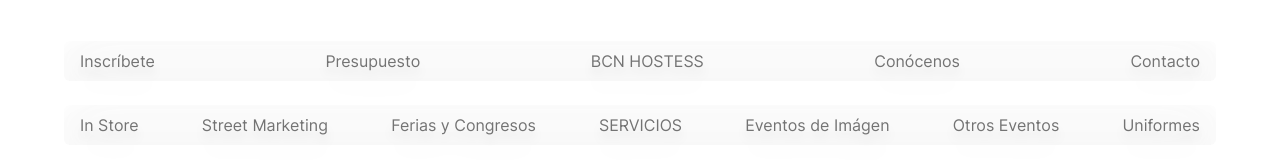
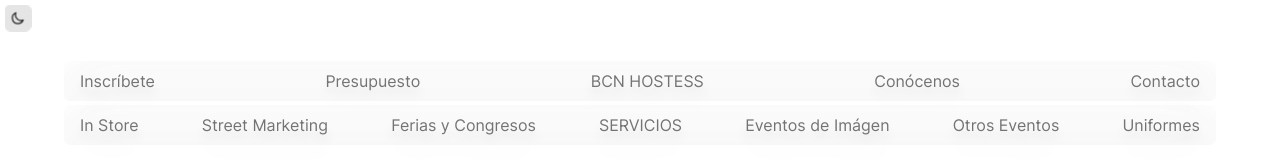
Before and after one commit to sushi-js/SushiJS-Boliperplate, a Next.js app: page / in a window 1280 px wide. Shown: the top 160 px of the page. Built offline with nearby package versions, Linux system fonts and the light colour scheme; a web font is replaced by a local one.

Commit message:
1.5.0 Dark Mode!

```diff
--- /dev/null
+++ b/bento/Izakaya/Izakaya.tsx
@@ -0,0 +1,62 @@
+import { useEffect, useState } from 'react'
+
+import { motion } from 'framer-motion'
+import { useTheme } from 'next-themes'
+import { useRouter } from 'next/dist/client/router'
+import Link from 'next/link'
+
+
+// eslint-disable-next-line @typescript-eslint/no-explicit-any
+export default function Container(props: any) {
+  const [mounted, setMounted] = useState<boolean>(false)
+  const { resolvedTheme, setTheme } = useTheme()
+
+  const { children, ...customMeta } = props
+  const router = useRouter()
+
+  useEffect(() => {
+    setMounted(true)
+  }, [])
+
+  return (
+    <>
+        <div className='flex flex-row items-center space-x-4'>
+          <motion.button
+            animate={{ scale: 0.75 }}
+            aria-label='Toggle Dark Mode'
+            type='button'
+            className='w-9 h-9 bg-gray-200 rounded-lg dark:bg-gray-600 flex items-center justify-center  hover:ring-2 ring-gray-300  transition-all'
+            onClick={() =>
+              setTheme(resolvedTheme === 'dark' ? 'light' : 'dark')
+            }
+          >
+            {mounted && (
+              <svg
+                xmlns='http://www.w3.org/2000/svg'
+                viewBox='0 0 24 24'
+                fill='none'
+                stroke='currentColor'
+                className='w-5 h-5 text-gray-800 dark:text-gray-200'
+              >
+                {resolvedTheme === 'dark' ? (
+                  <path
+                    strokeLinecap='round'
+                    strokeLinejoin='round'
+                    strokeWidth={2}
+                    d='M12 3v1m0 16v1m9-9h-1M4 12H3m15.364 6.364l-.707-.707M6.343 6.343l-.707-.707m12.728 0l-.707.707M6.343 17.657l-.707.707M16 12a4 4 0 11-8 0 4 4 0 018 0z'
+                  />
+                ) : (
+                  <path
+                    strokeLinecap='round'
+                    strokeLinejoin='round'
+                    strokeWidth={2}
+                    d='M20.354 15.354A9 9 0 018.646 3.646 9.003 9.003 0 0012 21a9.003 9.003 0 008.354-5.646z'
+                  />
+                )}
+              </svg>
+            )}
+          </motion.button>
+        </div>
+    </>
+  )
+}
--- /dev/null
+++ b/bento/Izakaya/index.ts
@@ -0,0 +1 @@
+export { default } from './Izakaya'
--- a/pages/index.tsx
+++ b/pages/index.tsx
@@ -1,4 +1,5 @@
 import Bento from 'bento/Bento'
+import Izakaya from 'bento/Izakaya'
 import ShashinArubamu from 'bento/ShashinArubamu'
 import Sushisho from 'bento/Sushisho'
 import Sushiten from 'bento/Sushiten'
@@ -6,6 +7,7 @@ import Sushiten from 'bento/Sushiten'
 export default function Home() {
   return (
     <>
+      <Izakaya />
       <Sushisho />
       <Sushiten />
       <Bento />
```
